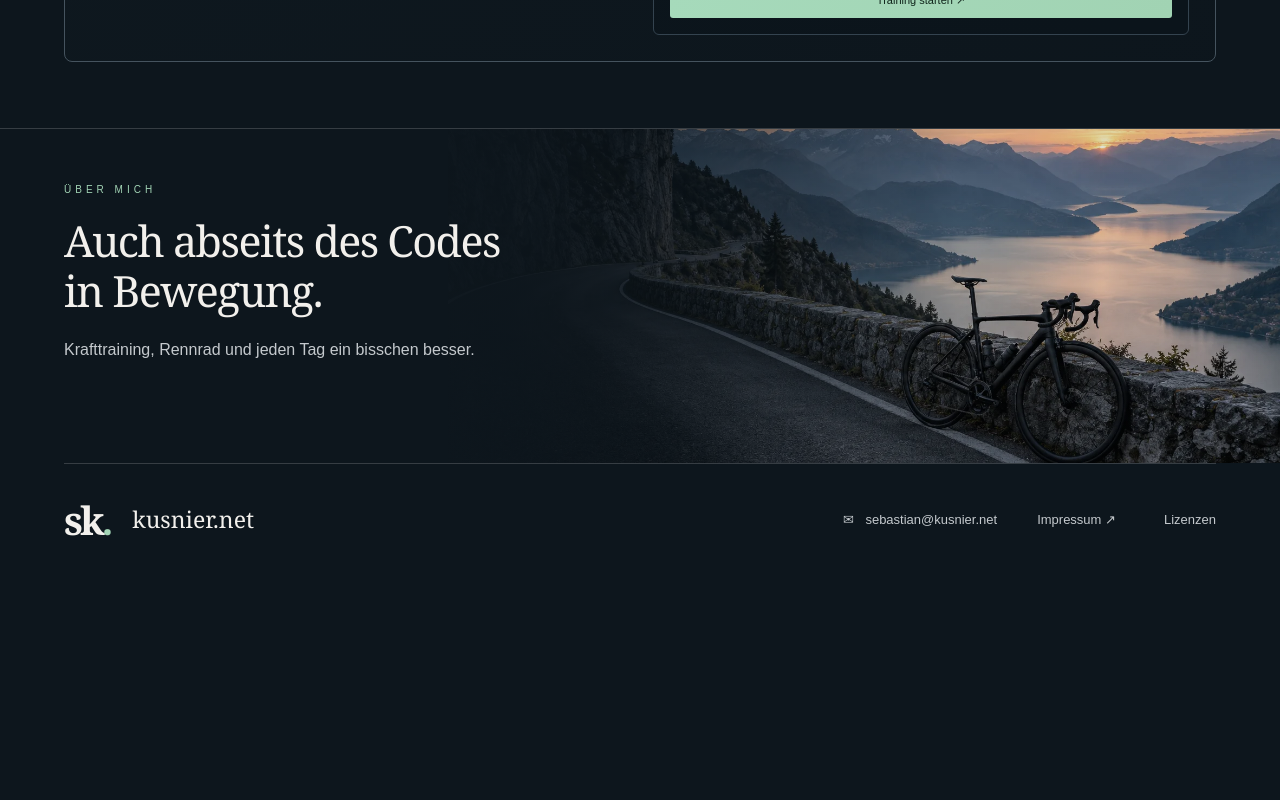
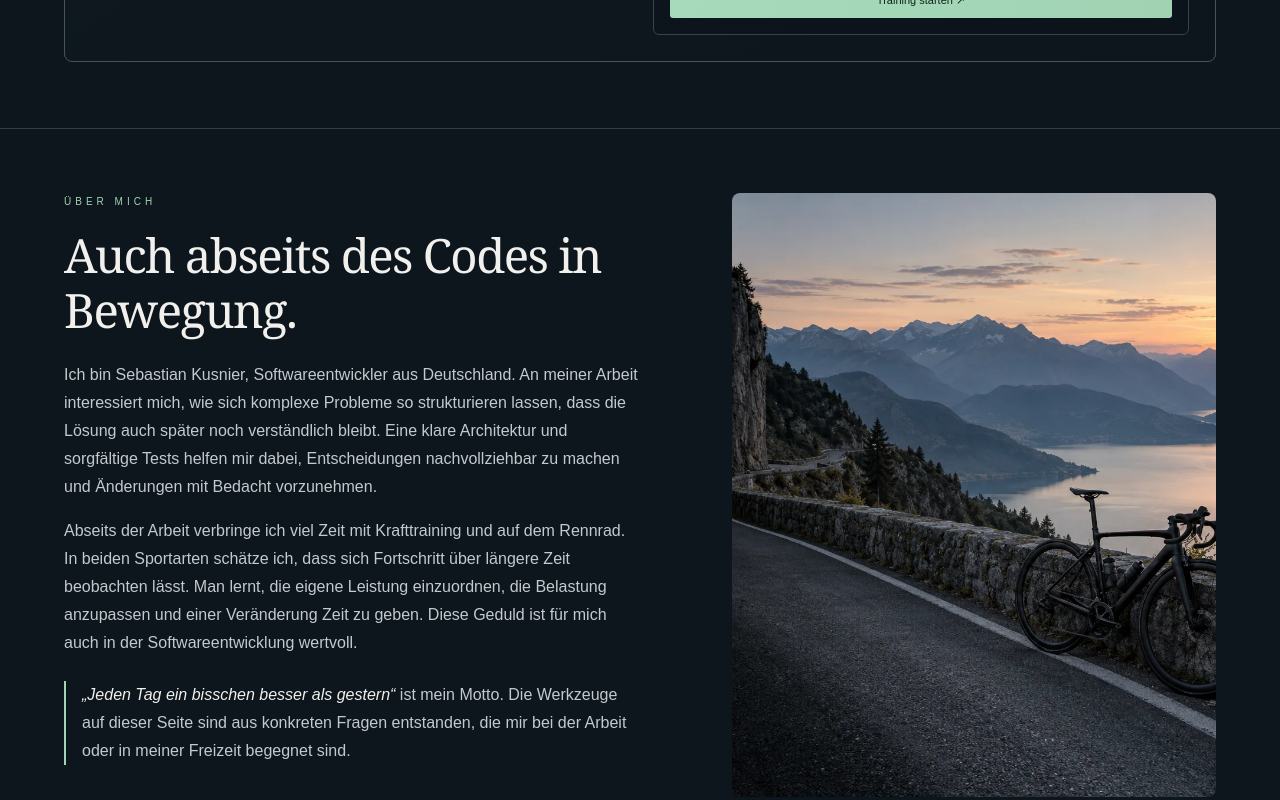
Before and after one commit to kusnier/www, an Angular app: page / in a window 1280 px wide. Shown: the part 2220-3020 px from the top of the page. Before the commit the page ends 2795 px from the top, so only its background shows below. Built offline with nearby package versions, Linux system fonts and the light colour scheme.

Commit message:
Expand the About section with a personal profile

```diff
--- a/src/app/welcome/welcome.html
+++ b/src/app/welcome/welcome.html
@@ -1,7 +1,12 @@
 <app-hero />
 <app-tool-showcase />
 <section id="ueber-mich" class="about-section" aria-labelledby="about-title">
+  <div class="about-copy">
+    <p class="eyebrow">Über mich</p>
+    <h2 id="about-title">Auch abseits des Codes in Bewegung.</h2>
+    <p>Ich bin Sebastian Kusnier, Softwareentwickler aus Deutschland. An meiner Arbeit interessiert mich, wie sich komplexe Probleme so strukturieren lassen, dass die Lösung auch später noch verständlich bleibt. Eine klare Architektur und sorgfältige Tests helfen mir dabei, Entscheidungen nachvollziehbar zu machen und Änderungen mit Bedacht vorzunehmen.</p>
+    <p>Abseits der Arbeit verbringe ich viel Zeit mit Krafttraining und auf dem Rennrad. In beiden Sportarten schätze ich, dass sich Fortschritt über längere Zeit beobachten lässt. Man lernt, die eigene Leistung einzuordnen, die Belastung anzupassen und einer Veränderung Zeit zu geben. Diese Geduld ist für mich auch in der Softwareentwicklung wertvoll.</p>
+    <p class="about-motto"><em>„Jeden Tag ein bisschen besser als gestern“</em> ist mein Motto. Die Werkzeuge auf dieser Seite sind aus konkreten Fragen entstanden, die mir bei der Arbeit oder in meiner Freizeit begegnet sind.</p>
+  </div>
   <img class="cycling-image" src="/images/alpine-ride.webp" alt="Rennrad an einer Bergstraße mit Blick auf einen See" loading="lazy" width="1536" height="1024">
-  <div class="about-shade" aria-hidden="true"></div>
-  <div class="about-copy"><p class="eyebrow">Über mich</p><h2 id="about-title">Auch abseits des Codes<br>in Bewegung.</h2><p>Krafttraining, Rennrad und jeden Tag ein bisschen besser.</p></div>
 </section>
--- a/src/app/welcome/welcome.scss
+++ b/src/app/welcome/welcome.scss
@@ -1,14 +1,53 @@
 :host { display: block; }
-.eyebrow { color: var(--mint); font-size: 10px; font-weight: 500; letter-spacing: 4px; line-height: 1.8; text-transform: uppercase; margin: 0 0 28px; }
-h2 { color: var(--ink); font-family: Georgia,'Times New Roman',serif; font-weight: 400; }
-h2 { font-size: clamp(34px,3.7vw,52px); line-height: 1.17; letter-spacing: -1.5px; margin: 0 0 14px; }
-.about-section { max-width: 1440px; margin: auto; min-height: 335px; position: relative; overflow: hidden; border-top: 1px solid var(--line); scroll-margin-top: 28px; }
-.cycling-image { position: absolute; width: 65%; height: 100%; object-fit: cover; object-position: center 56%; right: 0; top: 0; }
-.about-shade { position: absolute; inset: 0; background: linear-gradient(90deg,var(--bg) 25%,#0d161ded 40%,#0d161d20 75%); }
-.about-copy { position: relative; padding: 52px 64px 60px; }
-.about-copy .eyebrow { margin-bottom: 17px; }
-.about-copy h2 { font-size: 43px; max-width: 660px; }
-.about-copy>p:last-child { font-size: 16px; color: var(--muted); margin: 24px 0 0; }
-@media (max-width: 1100px) {.about-copy { padding-inline: 40px; } }
-@media (max-width: 800px) {.about-copy { padding-inline: 32px; }.about-copy h2 { font-size: 37px; }.about-shade { background: linear-gradient(90deg,var(--bg),#0d161dbb 60%,#0d161d55); }.cycling-image { width: 100%; } }
-@media (max-width: 480px) {.eyebrow { font-size: 8px; letter-spacing: 2.7px; margin-bottom: 22px; }h2 { font-size: 34px; }.about-copy { padding: 46px 24px; }.about-copy h2 { font-size: 34px; }.about-copy>p:last-child { font-size: 14px; max-width: 260px; line-height: 1.8; }.about-section { min-height: 330px; } }
+
+.about-section {
+  display: grid;
+  grid-template-columns: minmax(0, 1.25fr) minmax(0, 1fr);
+  align-items: start;
+  gap: clamp(32px, 5vw, 80px);
+  max-width: 1440px;
+  margin: auto;
+  padding: 64px clamp(24px, 5vw, 64px);
+  border-top: 1px solid var(--line);
+  scroll-margin-top: 28px;
+}
+
+.about-copy { max-width: 65ch; }
+.about-copy p { color: var(--muted); font-size: 16px; line-height: 1.75; margin: 0 0 16px; }
+
+.about-copy .eyebrow {
+  color: var(--mint);
+  font-size: 10px;
+  font-weight: 500;
+  letter-spacing: 4px;
+  text-transform: uppercase;
+}
+
+.about-copy h2 {
+  color: var(--ink);
+  font: 400 clamp(34px, 3.7vw, 52px) / 1.17 Georgia, 'Times New Roman', serif;
+  letter-spacing: -1.5px;
+  margin: 0 0 24px;
+}
+
+.about-copy .about-motto {
+  border-inline-start: 2px solid var(--mint);
+  padding-inline-start: 16px;
+  margin: 24px 0 0;
+}
+
+.about-motto em { color: var(--ink); }
+
+.cycling-image {
+  display: block;
+  width: 100%;
+  height: auto;
+  aspect-ratio: 4 / 5;
+  object-fit: cover;
+  border-radius: 8px;
+}
+
+@media (max-width: 800px) {
+  .about-section { grid-template-columns: minmax(0, 1fr); padding-block: 48px; }
+  .cycling-image { aspect-ratio: 3 / 2; }
+}
```
